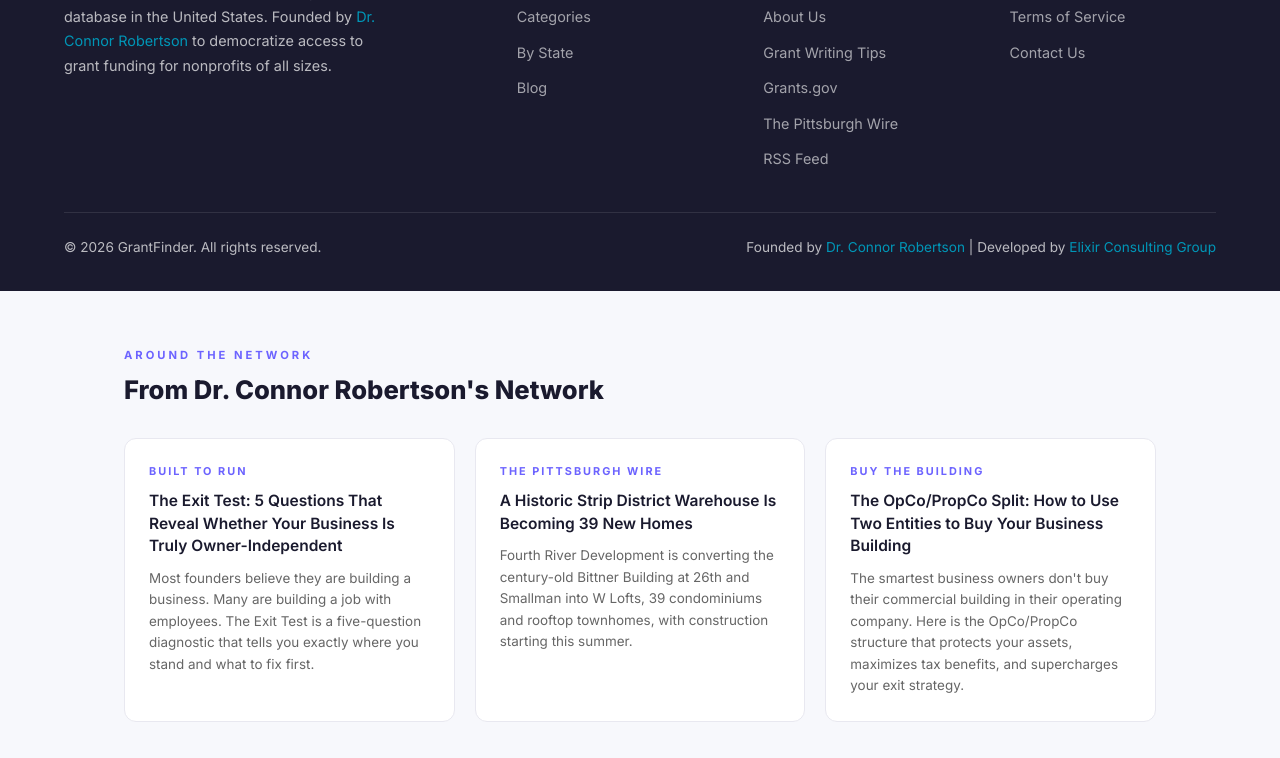
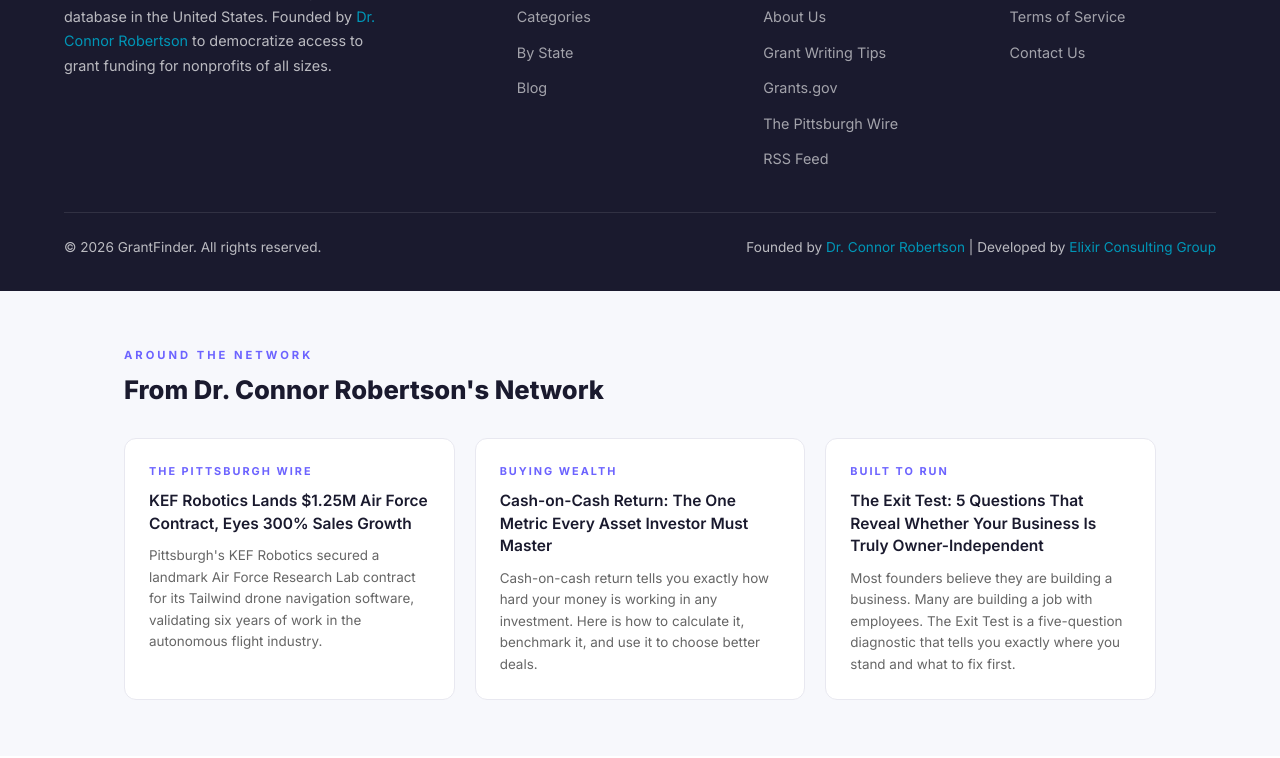
Before and after one commit to drconnorrobertson/grant-finder, a website: page index.html in a window 1280 px wide. Shown: the part 4823-5581 px from the top of the page. Drawn offline with Linux system fonts and the light colour scheme.

Commit message:
Cross-post network update: add newest posts from Connor's network (2026-06-29)

```diff
--- a/index.html
+++ b/index.html
@@ -338,19 +338,19 @@
     <h2>From Dr. Connor Robertson&#39;s Network</h2>
             <div class="network-grid">
     <div class="network-card">
+      <span class="source-tag">The Pittsburgh Wire</span>
+      <h3><a href="https://thepittsburghwire.com/news/kef-robotics-air-force-pittsburgh-drone-software-2026/" target="_blank" rel="noopener">KEF Robotics Lands $1.25M Air Force Contract, Eyes 300% Sales Growth</a></h3>
+      <p>Pittsburgh&#39;s KEF Robotics secured a landmark Air Force Research Lab contract for its Tailwind drone navigation software, validating six years of work in the autonomous flight industry.</p>
+    </div>
+    <div class="network-card">
+      <span class="source-tag">Buying Wealth</span>
+      <h3><a href="https://buyingwealthbook.com/blog/cash-on-cash-return-the-metric-every-asset-investor-must-master/" target="_blank" rel="noopener">Cash-on-Cash Return: The One Metric Every Asset Investor Must Master</a></h3>
+      <p>Cash-on-cash return tells you exactly how hard your money is working in any investment. Here is how to calculate it, benchmark it, and use it to choose better deals.</p>
+    </div>
+    <div class="network-card">
       <span class="source-tag">Built to Run</span>
       <h3><a href="https://builttorunbook.com/blog/exit-test-owner-independent-business/" target="_blank" rel="noopener">The Exit Test: 5 Questions That Reveal Whether Your Business Is Truly Owner-Independent</a></h3>
       <p>Most founders believe they are building a business. Many are building a job with employees. The Exit Test is a five-question diagnostic that tells you exactly where you stand and what to fix first.</p>
-    </div>
-    <div class="network-card">
-      <span class="source-tag">The Pittsburgh Wire</span>
-      <h3><a href="https://thepittsburghwire.com/news/w-lofts-bittner-building-strip-district-pittsburgh-2026/" target="_blank" rel="noopener">A Historic Strip District Warehouse Is Becoming 39 New Homes</a></h3>
-      <p>Fourth River Development is converting the century-old Bittner Building at 26th and Smallman into W Lofts, 39 condominiums and rooftop townhomes, with construction starting this summer.</p>
-    </div>
-    <div class="network-card">
-      <span class="source-tag">Buy the Building</span>
-      <h3><a href="https://buythebuildingbook.com/blog/opco-propco-commercial-real-estate-structure/" target="_blank" rel="noopener">The OpCo/PropCo Split: How to Use Two Entities to Buy Your Business Building</a></h3>
-      <p>The smartest business owners don&#39;t buy their commercial building in their operating company. Here is the OpCo/PropCo structure that protects your assets, maximizes tax benefits, and supercharges your exit strategy.</p>
     </div>
     </div>
     </div>
```
